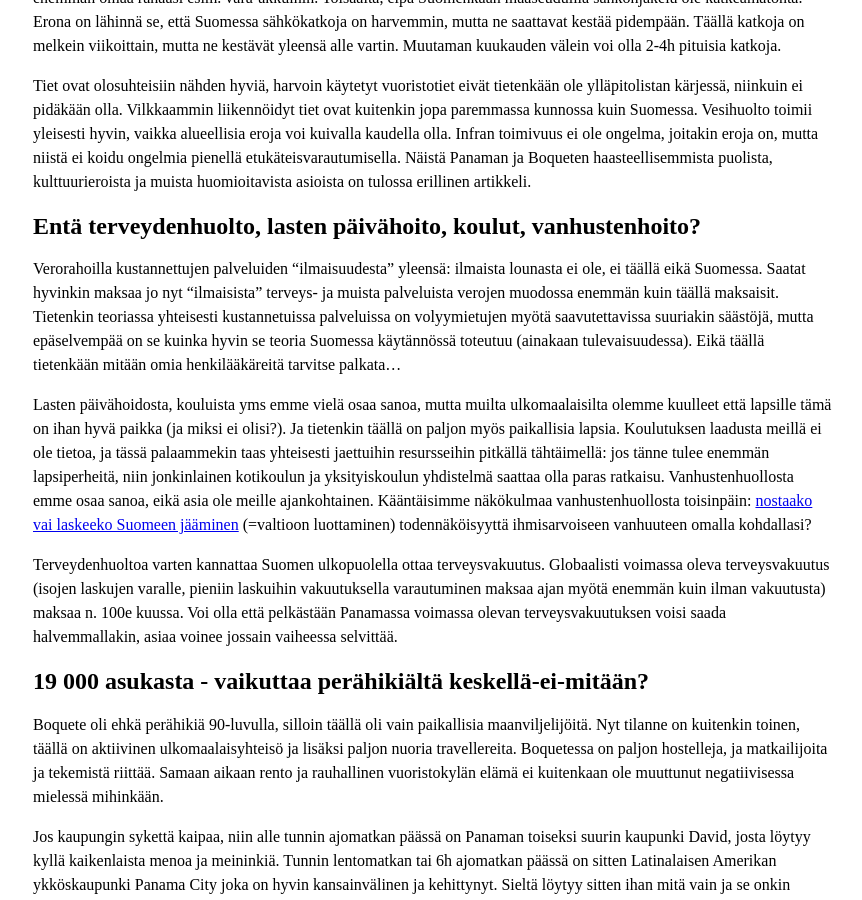
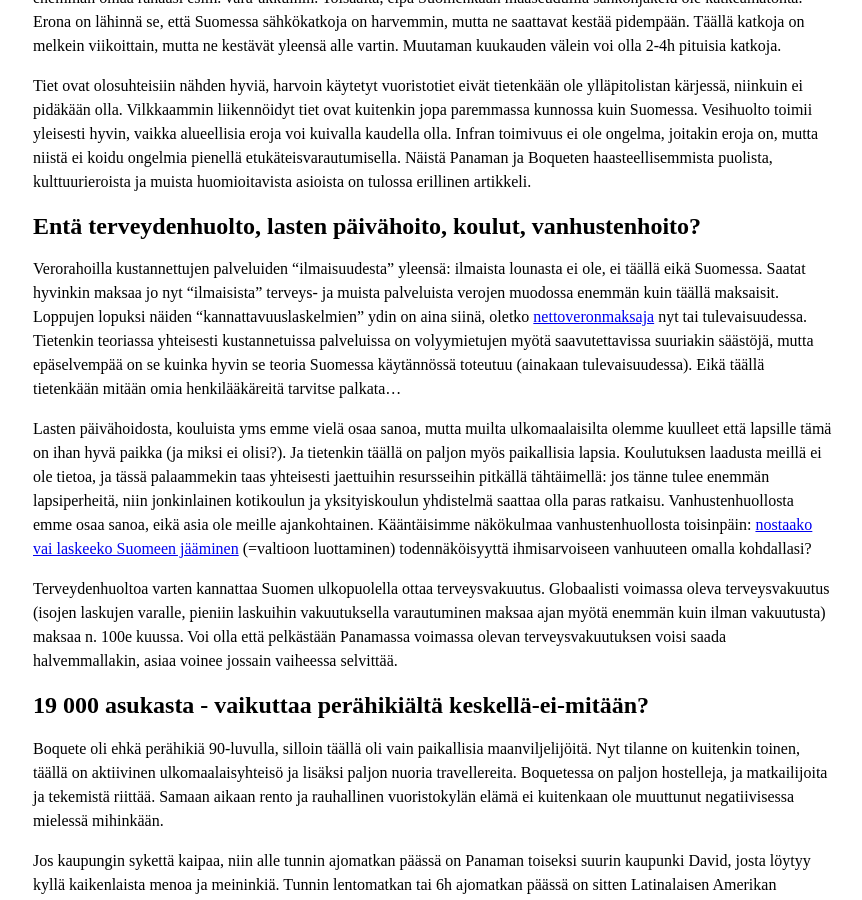
Before and after one commit to pitkonaarinparatiisi/pitkonaarinparatiisi.github.io, a Jekyll site: the page built from UseinKysytytKysymykset.md, in a window 1280 px wide and 900 px high, scrolled down 1450 px. Shown: the whole window, without its empty margins (207-1069 px from the left). Built offline with Jekyll 4.4.1, drawn with Linux system fonts in a browser that asks for light colours; our own code applies the rules of GitHub Pages for plain Markdown files.

Commit message:
Update UseinKysytytKysymykset.md

```diff
--- a/UseinKysytytKysymykset.md
+++ b/UseinKysytytKysymykset.md
@@ -42,7 +42,7 @@
 
 ## Entä terveydenhuolto, lasten päivähoito, koulut, vanhustenhoito?
 
-Verorahoilla kustannettujen palveluiden "ilmaisuudesta" yleensä: ilmaista lounasta ei ole, ei täällä eikä Suomessa. Saatat hyvinkin maksaa jo nyt "ilmaisista" terveys- ja muista palveluista verojen muodossa enemmän kuin täällä maksaisit. Tietenkin teoriassa yhteisesti kustannetuissa palveluissa on volyymietujen myötä saavutettavissa suuriakin säästöjä, mutta epäselvempää on se kuinka hyvin se teoria Suomessa käytännössä toteutuu (ainakaan tulevaisuudessa). Eikä täällä tietenkään mitään omia henkilääkäreitä tarvitse palkata...
+Verorahoilla kustannettujen palveluiden "ilmaisuudesta" yleensä: ilmaista lounasta ei ole, ei täällä eikä Suomessa. Saatat hyvinkin maksaa jo nyt "ilmaisista" terveys- ja muista palveluista verojen muodossa enemmän kuin täällä maksaisit. Loppujen lopuksi näiden "kannattavuuslaskelmien" ydin on aina siinä, oletko [nettoveronmaksaja](https://cosiddetto.blogspot.com/2016/06/kuka-on-nettoveronmaksaja.html) nyt tai tulevaisuudessa. Tietenkin teoriassa yhteisesti kustannetuissa palveluissa on volyymietujen myötä saavutettavissa suuriakin säästöjä, mutta epäselvempää on se kuinka hyvin se teoria Suomessa käytännössä toteutuu (ainakaan tulevaisuudessa). Eikä täällä tietenkään mitään omia henkilääkäreitä tarvitse palkata...
 
 Lasten päivähoidosta, kouluista yms emme vielä osaa sanoa, mutta muilta ulkomaalaisilta olemme kuulleet että lapsille tämä on ihan hyvä paikka (ja miksi ei olisi?). Ja tietenkin täällä on paljon myös paikallisia lapsia. Koulutuksen laadusta meillä ei ole tietoa, ja tässä palaammekin taas yhteisesti jaettuihin resursseihin pitkällä tähtäimellä: jos tänne tulee enemmän lapsiperheitä, niin jonkinlainen kotikoulun ja yksityiskoulun yhdistelmä saattaa olla paras ratkaisu. Vanhustenhuollosta emme osaa sanoa, eikä asia ole meille ajankohtainen. Kääntäisimme näkökulmaa vanhustenhuollosta toisinpäin: [nostaako vai laskeeko Suomeen jääminen](https://yle.fi/uutiset/3-9834240 "Muistisairas kuoli aliravitsemukseen Hangossa") (=valtioon luottaminen) todennäköisyyttä ihmisarvoiseen vanhuuteen omalla kohdallasi?
 
```
